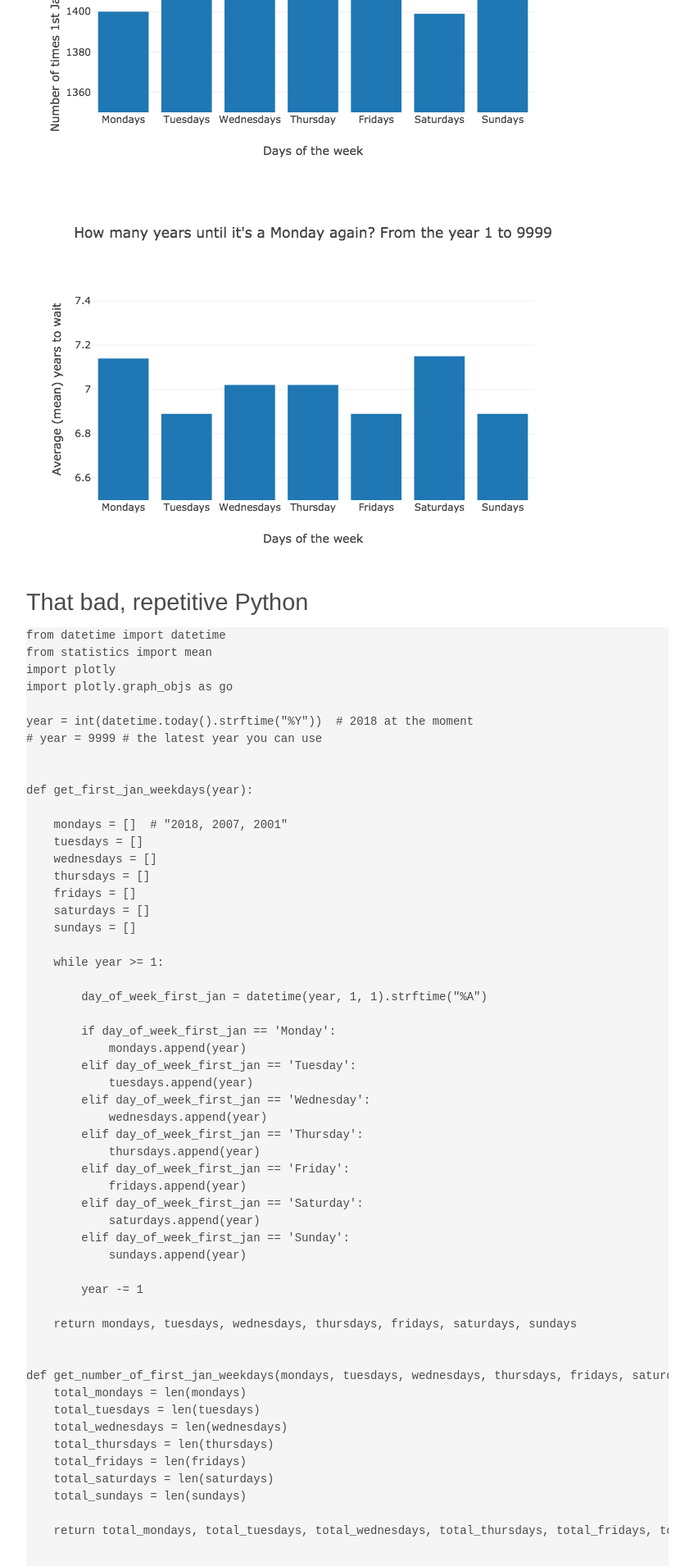
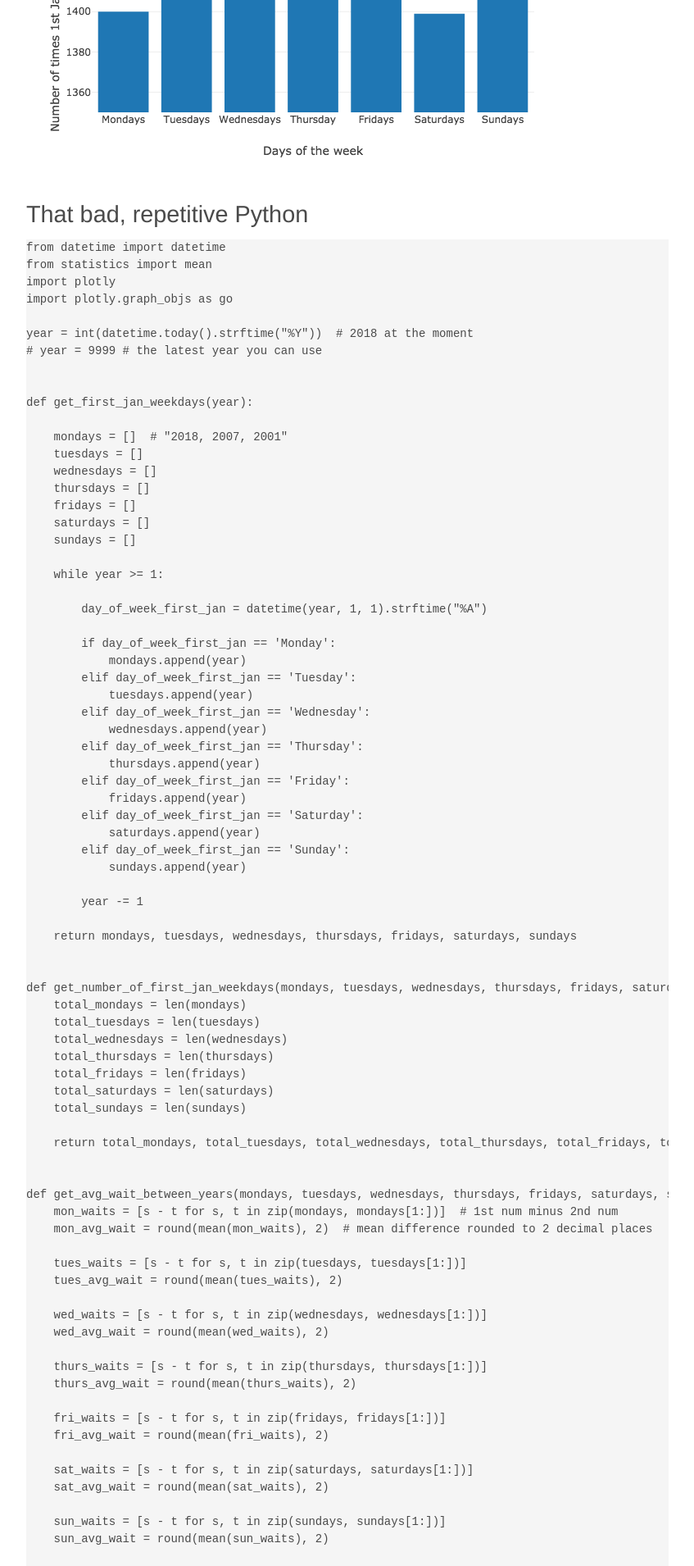
Before and after one commit to edjw/edjw.github.io, a Jekyll site: the page built from _posts/2018-01-02-how-often-is-1st-january-a-monday.md, in a window 1280 px wide. Shown: the part 2250-4160 px from the top of the page at 82% size, without its empty margins (216-1063 px from the left). Built offline with Jekyll 4.4.1, drawn with Linux system fonts in a browser that asks for light colours; our own code applies the rules of GitHub Pages for plain Markdown files.

Commit message:
Update from Forestry.io - 2018-01-02-how-often-is-1st-january-a-monday.md

```diff
--- a/_posts/2018-01-02-how-often-is-1st-january-a-monday.md
+++ b/_posts/2018-01-02-how-often-is-1st-january-a-monday.md
@@ -38,7 +38,6 @@ Just to test that a bit further I tried it from 1AD to the year 9999 as well. (9
 
 ![](/uploads/2018/01/02/first_jan_mon_9999.png)
 
-![](/uploads/2018/01/02/mean_wait_9999.png)
 
 # That bad, repetitive Python
 
```
